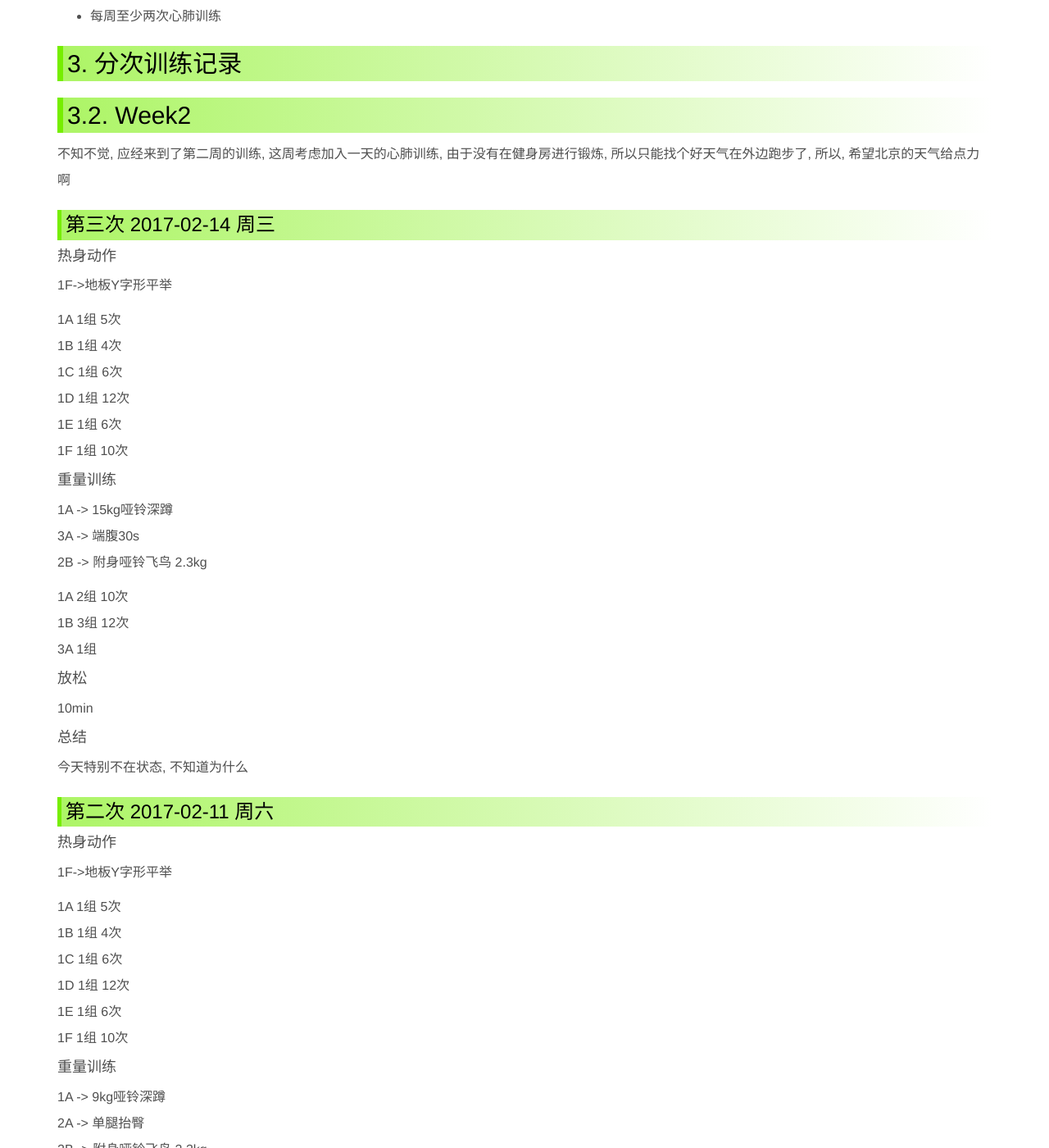
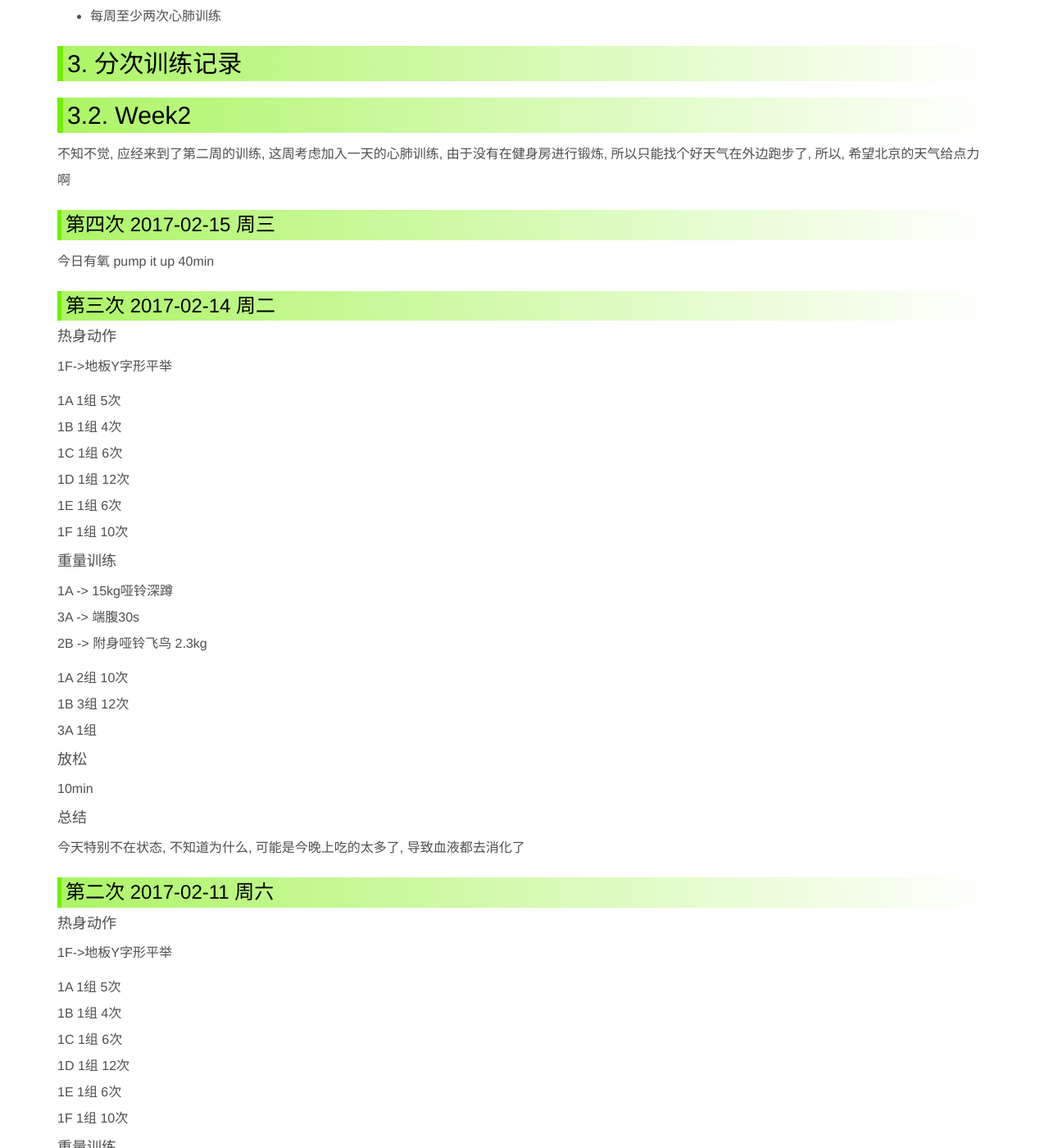
Before and after one commit to ronniewang/ronniewang.github.io, a Jekyll site: the page built from _posts/2017-02-02-body-building-2017.md, in a window 1280 px wide and 1400 px high, scrolled down 1504 px. Shown: the whole window at 82% size. Built offline with Jekyll 4.4.1, drawn with Linux system fonts in a browser that asks for light colours.

Commit message:
update files

```diff
--- a/_posts/2017-02-02-body-building-2017.md
+++ b/_posts/2017-02-02-body-building-2017.md
@@ -57,7 +57,11 @@ description: 新的一年到来了, 猛男计划正式开始
 
 不知不觉, 应经来到了第二周的训练, 这周考虑加入一天的心肺训练, 由于没有在健身房进行锻炼, 所以只能找个好天气在外边跑步了, 所以, 希望北京的天气给点力啊
 
-### 第三次 2017-02-14 周三
+### 第四次 2017-02-15 周三
+
+今日有氧 pump it up 40min
+
+### 第三次 2017-02-14 周二
 
 #### 热身动作
 
@@ -86,7 +90,7 @@ description: 新的一年到来了, 猛男计划正式开始
 
 #### 总结
 
-今天特别不在状态, 不知道为什么
+今天特别不在状态, 不知道为什么, 可能是今晚上吃的太多了, 导致血液都去消化了
 
 ### 第二次 2017-02-11 周六
 
```
